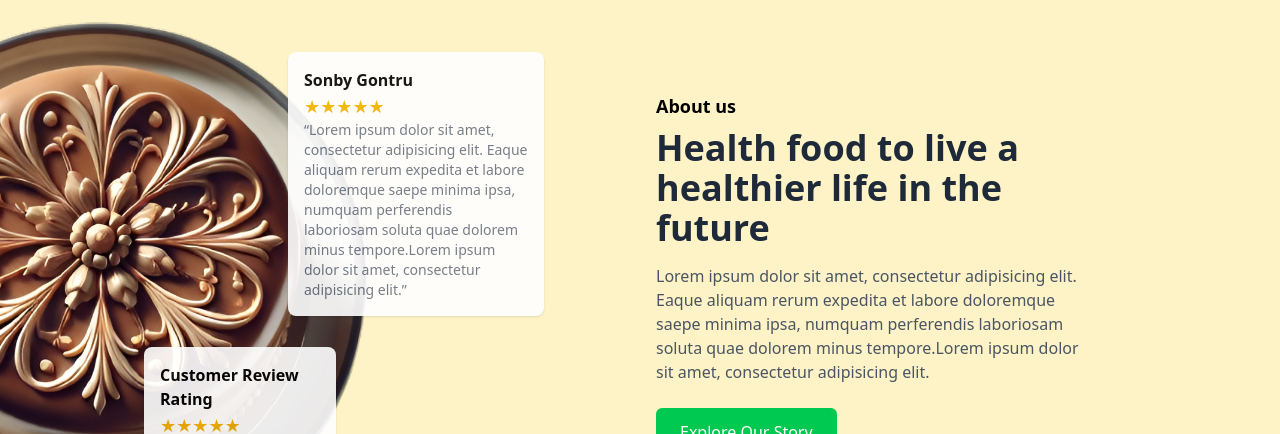
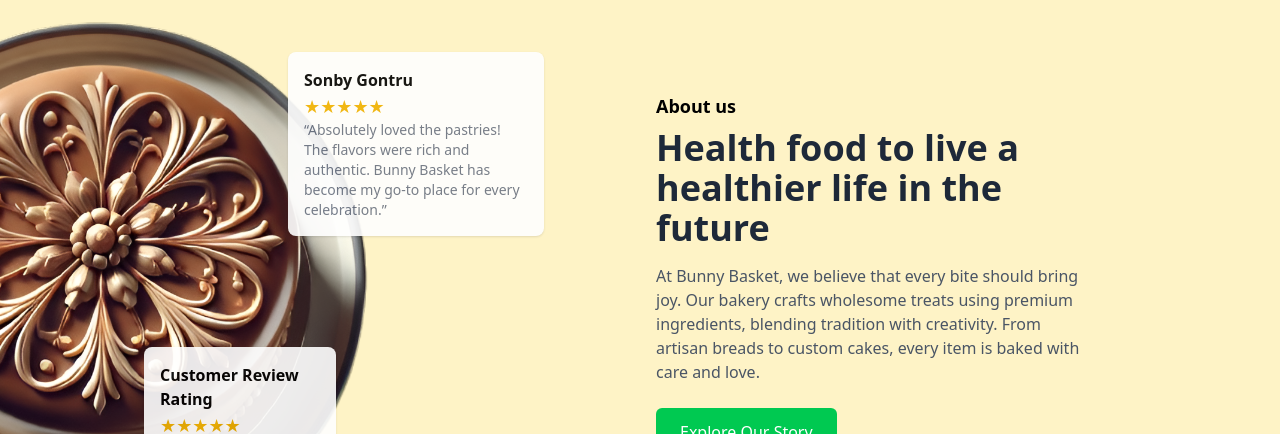
Before and after one commit to dhairyasonix/Bunny-Basket, a React (Vite) app: page / in a window 1280 px wide. Shown: the part 1120-1554 px from the top of the page. Built offline with nearby package versions, Linux system fonts and the light colour scheme.

Commit message:
changed review photo

```diff
--- a/src/Components/AboutUs.jsx
+++ b/src/Components/AboutUs.jsx
@@ -19,9 +19,7 @@
             <div className="absolute top-8 right-20 bg-white opacity-90 p-4 shadow rounded-lg w-64">
               <h4 className="font-semibold">Sonby Gontru</h4>
               <p className="text-yellow-500 text-lg">★★★★★</p>
-              <p className="text-gray-500 text-sm">“Lorem ipsum dolor sit amet, consectetur adipisicing elit. Eaque
-              aliquam rerum expedita et labore doloremque saepe minima ipsa,
-              numquam perferendis laboriosam soluta quae dolorem minus tempore.Lorem ipsum dolor sit amet, consectetur adipisicing elit.”</p>
+              <p className="text-gray-500 text-sm">“Absolutely loved the pastries! The flavors were rich and authentic. Bunny Basket has become my go-to place for every celebration.”</p>
             </div>
             <div className="absolute bottom-16 right-72 bg-white opacity-90 p-4 shadow rounded-lg w-48">
               <h4 className="font-semibold">Customer Review Rating</h4>
@@ -39,9 +37,7 @@
               Health food to live a healthier life in the future
             </h2>
             <p className="text-gray-600 mb-6">
-              Lorem ipsum dolor sit amet, consectetur adipisicing elit. Eaque
-              aliquam rerum expedita et labore doloremque saepe minima ipsa,
-              numquam perferendis laboriosam soluta quae dolorem minus tempore.Lorem ipsum dolor sit amet, consectetur adipisicing elit.
+            At Bunny Basket, we believe that every bite should bring joy. Our bakery crafts wholesome treats using premium ingredients, blending tradition with creativity. From artisan breads to custom cakes, every item is baked with care and love.
             </p>
             <button className="bg-green-500 text-white px-6 py-3 rounded-md hover:bg-green-600 transition">
               Explore Our Story
```
Also changed, not shown: public/Liam.png.
